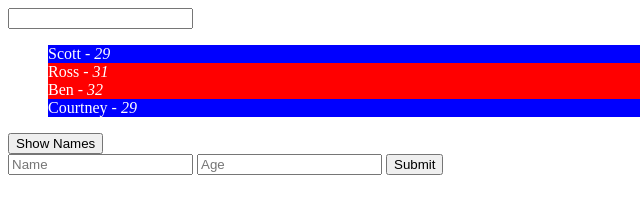
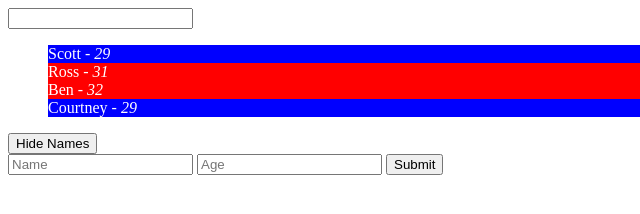
Before and after one commit to gustavo81988/leveluptuts_angularjs, a website: page index.html in a window 1280 px wide. Both pictures are taken after a click on the button "Show Names". Shown: the full height of the page, 0-640 px from the left. Drawn offline with nearby package versions, Linux system fonts and the light colour scheme.

Commit message:
ngIf vs ngShow & ngHide

```diff
--- a/index.html
+++ b/index.html
@@ -28,7 +28,8 @@
 		</li>
 	</ul>
 
-	<button ng-click="dirList.toggle = true">Show Names</button>
+	<button ng-show="!dirList.toggle" ng-click="dirList.toggle = true">Show Names</button>
+	<button ng-show="dirList.toggle" ng-click="dirList.toggle = false">Hide Names</button>
 
 	<form ng-submit="dirList.addPerson()">
 		<input type="text" placeholder="Name" ng-model="dirList.name">
```
